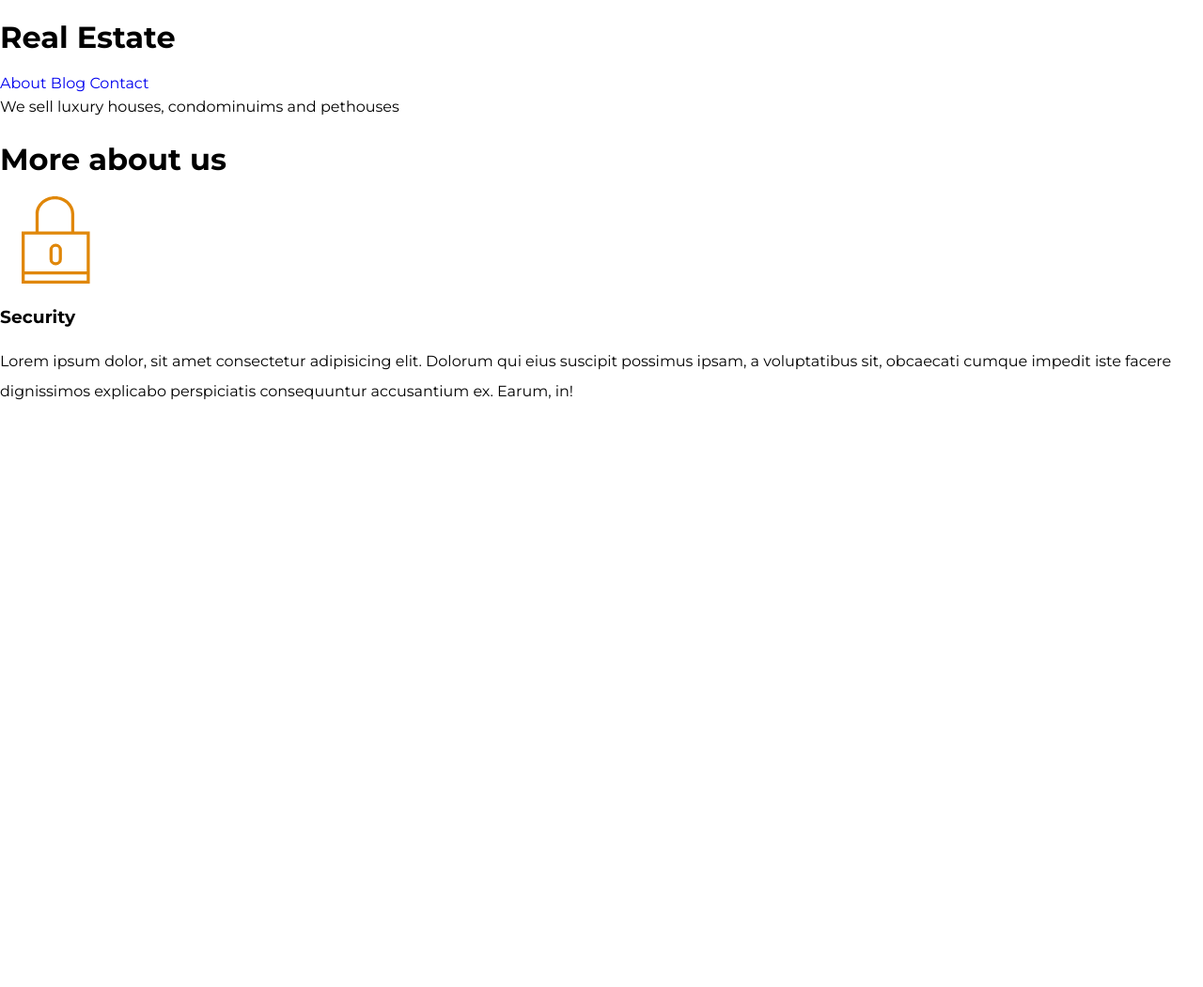
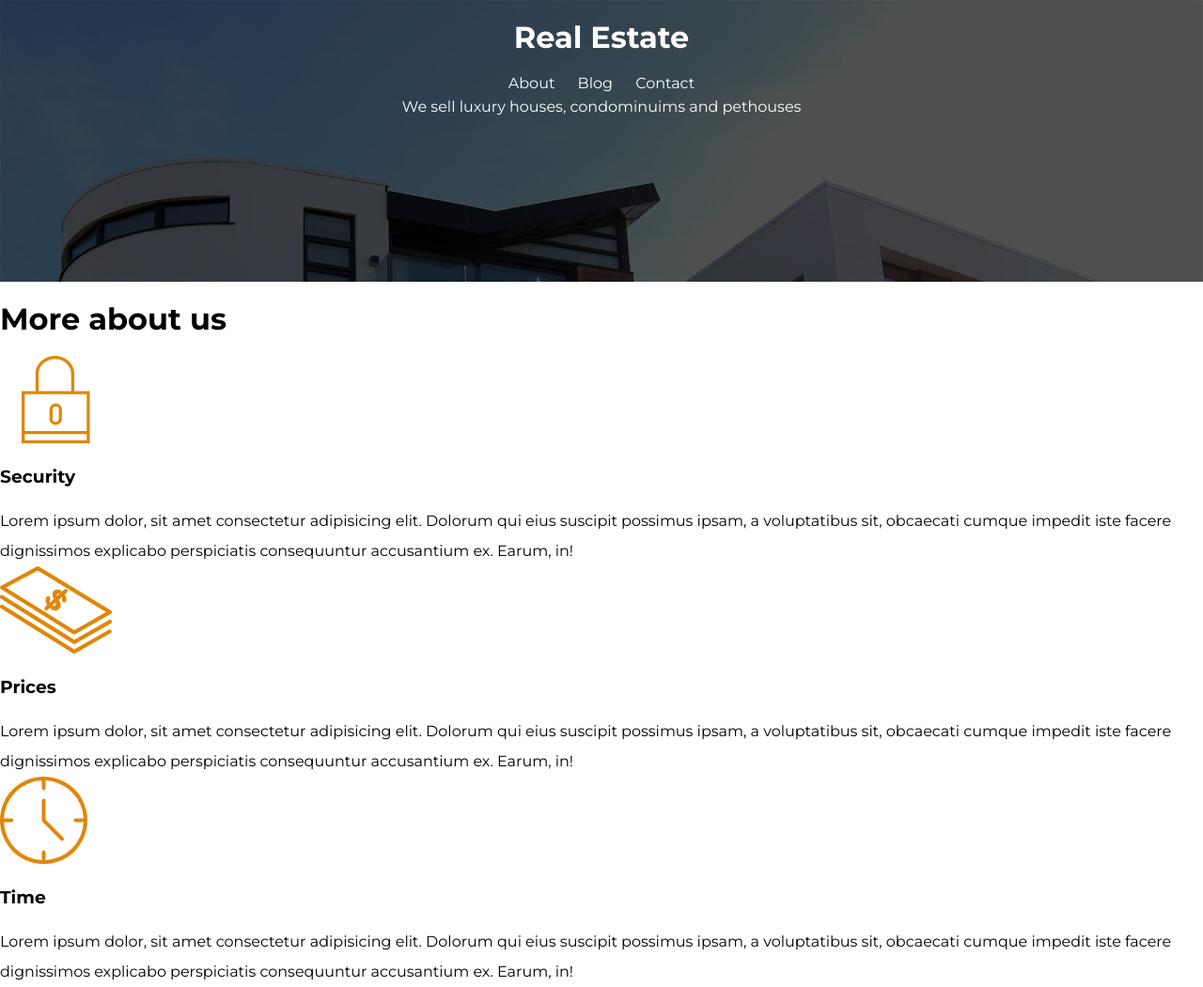
Before and after one commit to ctwohofakit/realEstate, a plain HTML site: page index.html in a window 1280 px wide. Shown: the whole page at 94% size. Before the commit the page ends 800 px from the top, so only its background shows below. Drawn offline with Linux system fonts and the light colour scheme; a web font is replaced by a local one.

Commit message:
Assignment 1

```diff
--- a/index.html
+++ b/index.html
@@ -11,23 +11,39 @@
 </head>
 
 <body>
-    <header>
+    <header class="site-init">
         <h1>Real Estate</h1>
-
-    <nav>
+    <nav class="menu">
         <a href="./about.html">About</a>
         <a href="./blog.html">Blog</a>
         <a href="./contact.html">Contact</a>
     </nav>
         <p>We sell luxury houses, condominuims and pethouses</p>
     </header>
+
+
     <main>
+        <div class="content-contain container">
         <h1>More about us</h1>
         <div>
             <img src="./image/icon1.svg" alt="security icon">
             <h3>Security</h3>
             <p>Lorem ipsum dolor, sit amet consectetur adipisicing elit. Dolorum qui eius suscipit possimus ipsam, a voluptatibus sit, obcaecati cumque impedit iste facere dignissimos explicabo perspiciatis consequuntur accusantium ex. Earum, in!</p>
         </div>
+
+        <div>
+            <img src="./image/icon2.svg" alt="price icon">
+            <h3>Prices</h3>
+            <p>Lorem ipsum dolor, sit amet consectetur adipisicing elit. Dolorum qui eius suscipit possimus ipsam, a voluptatibus sit, obcaecati cumque impedit iste facere dignissimos explicabo perspiciatis consequuntur accusantium ex. Earum, in!</p>
+        </div>
+
+        <div>
+            <img src="./image/icon3.svg" alt="time icon">
+            <h3>Time</h3>
+            <p>Lorem ipsum dolor, sit amet consectetur adipisicing elit. Dolorum qui eius suscipit possimus ipsam, a voluptatibus sit, obcaecati cumque impedit iste facere dignissimos explicabo perspiciatis consequuntur accusantium ex. Earum, in!</p>
+        </div>
+
+    </div>
     </main>
 
 </body>
--- a/mystyle.css
+++ b/mystyle.css
@@ -8,22 +8,51 @@
 body{
     font-family: "Montserrat", sans-serif;
 }
+
 p{
     line-height: 2;
 }
+
 a{
     text-decoration: none;
+    color:white;
 }
+
 h1,h2,h3{
     padding-top: 20px;
     padding-bottom: 20px;
+}
+
+img{
+    max-width: 100%;
+}
+
+a:hover{
+    text-decoration: underline;
+}
+
+/*utilities*/
+
+
+
+
+
+/*top menu section*/
+header.site-init{
+    background-image: url(./image/header.jpg);
+    background-position: top;
+    background-size: cover;
+    height: 300px;
+    color:white;
+    text-align: center;
+}
+
+.menu{
+    word-spacing: 20px;
 }
 
 
 
 
 
-
-
-
 /*footer*/
```
